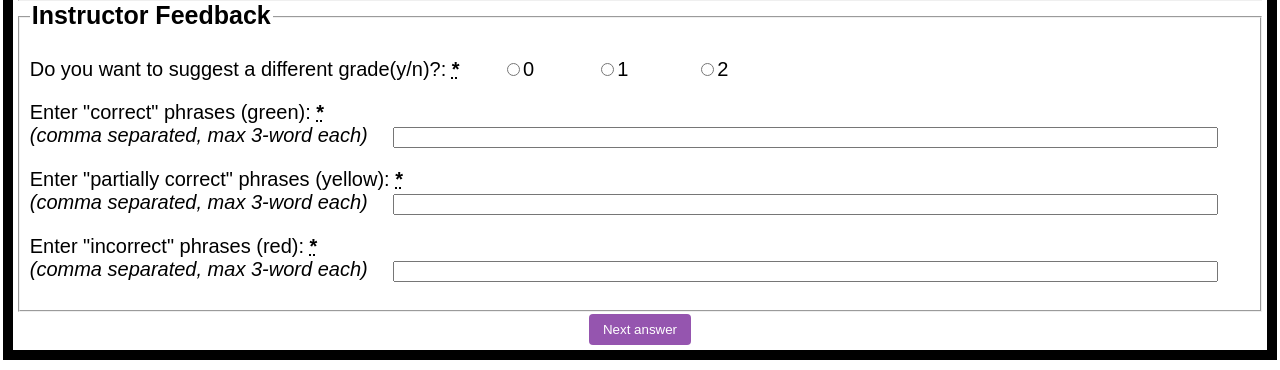
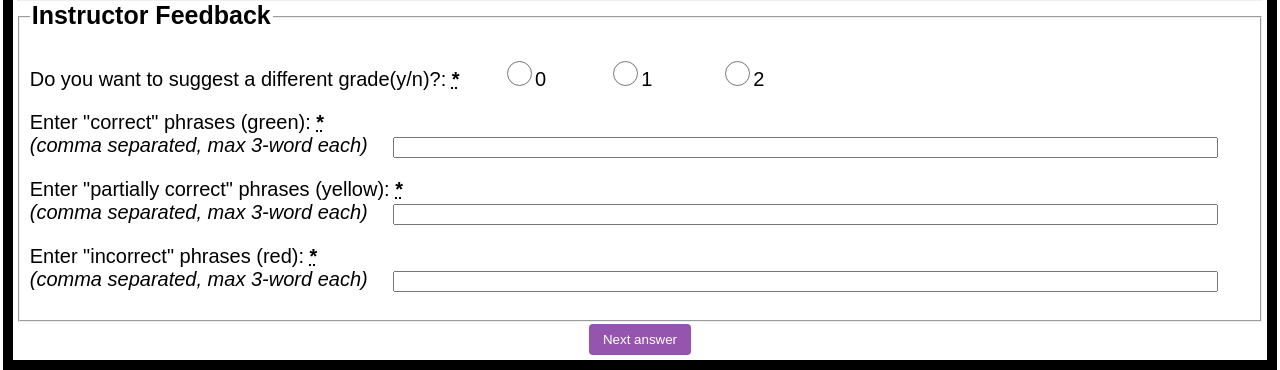
Before and after one commit to avarf/short_ans_grading_application, a Flask app: template grading_application/templates/autograde.html in a window 1280 px wide. Shown: the part 499-869 px from the top of the page. Run offline with Flask 2, Linux system fonts and the light colour scheme; the template is opened without the code that fills it, so the values that code supplies are empty.

Commit message:
Button size adjustment and output saving message addition

```diff
--- a/grading_application/app.py
+++ b/grading_application/app.py
@@ -963,7 +963,7 @@ def create_output_csv():
                            pred=pred,
                            feedback=feedback,
                            end=end,
-                           saved="saved",
+                           saved="Saved",
                            qlist=qlist,
                            ques=ques,
                            question=question,
--- a/grading_application/templates/autograde.html
+++ b/grading_application/templates/autograde.html
@@ -61,9 +61,9 @@
 		{% if human_label %}
 			&emsp;&nbsp;&nbsp;&nbsp;<em><b>{{ human_label }}</b></em>
 		{% else %}
-	       		&emsp;&nbsp;&nbsp;&nbsp;<input type="radio" name="new_points" value="0">0
-	       		&emsp;&emsp;&nbsp;&nbsp;&nbsp;<input type="radio" name="new_points" value="1">1
-	       		&emsp;&emsp;&nbsp;&nbsp;&nbsp;&nbsp;<input type="radio" name="new_points" value="2">2
+	       		&emsp;&nbsp;&nbsp;&nbsp;<input type="radio"  class="form-radio" name="new_points" value="0">0
+	       		&emsp;&emsp;&nbsp;&nbsp;&nbsp;<input type="radio"  class="form-radio" name="new_points" value="1">1
+	       		&emsp;&emsp;&nbsp;&nbsp;&nbsp;&nbsp;<input type="radio"  class="form-radio" name="new_points" value="2">2
     		{% endif %}
 	       </p>
 
@@ -116,7 +116,7 @@
 	<form action="/save" method="post">
 	{% if saved == 'Saved' %}
 	   <div id="wrapper">
-	      <em><b>{{ saved }}</b></em>
+	      <em><b>Saved to Jupyter notebooks.</b></em>
 	   </div>
 	{% else %}
 	   <div id="navigate">
```
